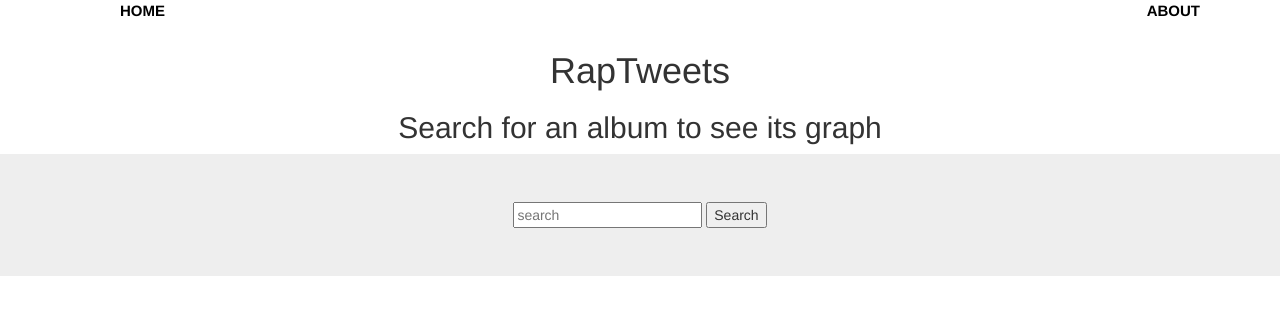
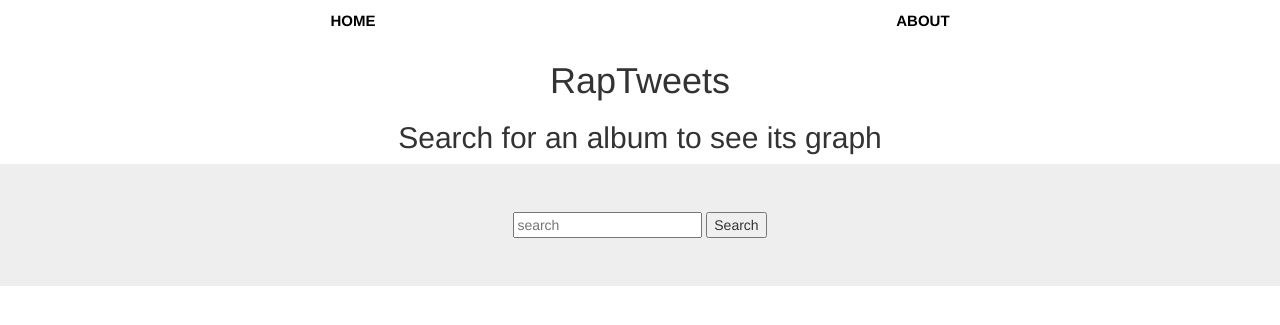
Before and after one commit to aadilzbhatti/rapsheet, a Django app: page /raptweets/ in a window 1280 px wide. Shown: the top 325 px of the page. Run offline with Django 3.2, Linux system fonts and the light colour scheme; parts of the project's set-up code (start-up, migrations or seed data) failed here and were passed over; some libraries are stand-ins or nearby versions.

Commit message:
more bootstrappy navbar

```diff
--- a/raptweets/models.py
+++ b/raptweets/models.py
@@ -3,8 +3,7 @@ from django.db import models
 class Album(models.Model):
     title = models.CharField(max_length=100)
     artist = models.CharField(max_length=100)
-    release_date = models.DateTimeField()
-    sales = models.IntegerField()
+    # tweets
 
     def __str__(self):
         return self.artist + ' - ' + self.title
--- a/raptweets/templates/raptweets/graph.html
+++ b/raptweets/templates/raptweets/graph.html
@@ -12,13 +12,11 @@
     <script type="text/javascript" src="{% static 'raptweets/graph.js' %}"></script>
 </head>
 <body>
-    <div class="nav">
+    <div class="bar">
         <div class="container">
-            <ul class="pull-left">
+            <ul class="nav nav-pills nav-justified">
                 <li><a href="{% url 'raptweets:index' %}">Search</a></li>
                 <li><a href="#">About</a></li>
-            </ul>
-            <ul class="pull-right">
                 <li><a href="{% url 'raptweets:tweets' album.id %}">Tweets for this album</a></li>
             </ul>
         </div>
--- a/raptweets/templates/raptweets/index.html
+++ b/raptweets/templates/raptweets/index.html
@@ -9,12 +9,10 @@
     <link rel="stylesheet" type="text/css" href="https://maxcdn.bootstrapcdn.com/bootstrap/3.3.5/css/bootstrap.min.css">
 </head>
 <body>
-    <div class="nav">
+    <div class="bar">
         <div class="container">
-            <ul class="pull-left">
+            <ul class="nav nav-pills nav-justified">
                 <li><a href="{% url 'raptweets:index' %}">Home</a></li>
-            </ul>
-            <ul class="pull-right">
                 <li><a href="#">About</a></li>
             </ul>
         </div>
--- a/raptweets/templates/raptweets/tweets.html
+++ b/raptweets/templates/raptweets/tweets.html
@@ -9,13 +9,11 @@
     <link rel="stylesheet" type="text/css" href="https://maxcdn.bootstrapcdn.com/bootstrap/3.3.5/css/bootstrap.min.css">
 </head>
 <body>
-    <div class="nav">
+    <div class="bar">
         <div class="container">
-            <ul class="pull-left">
+            <ul class="nav nav-pills nav-justified">
                 <li><a href="{% url 'raptweets:index' %}">Search</a></li>
                 <li><a href="#">About</a></li>
-            </ul>
-            <ul class="pull-right">
                 <li><a href="{% url 'raptweets:graph' album.id %}">Graph for this album</a></li>
             </ul>
         </div>
```
Also changed, not shown: db.sqlite3.
